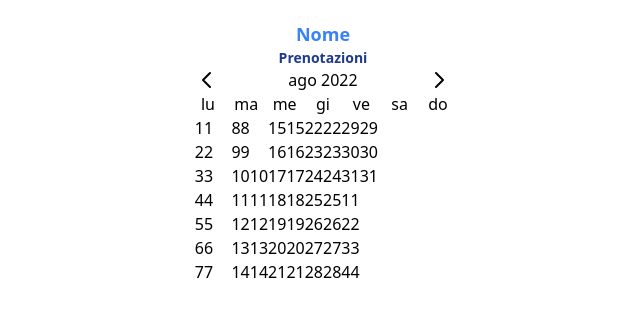
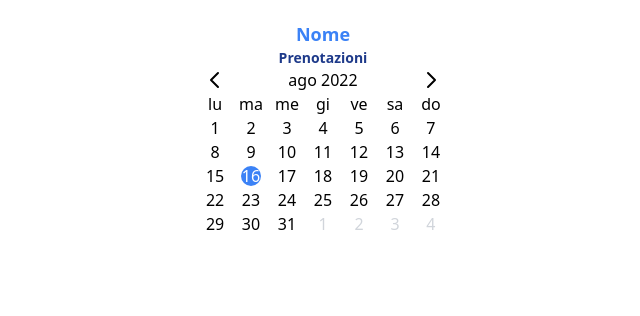
Before and after one commit to squalonero/booking-pc, a React (Create React App) app: page / in a window 1280 px wide. Shown: the top 316 px of the page, without its empty margins (317-957 px from the left). Built offline with nearby package versions, Linux system fonts and the light colour scheme; a web font is replaced by a local one.

Commit message:
Styled calendar

```diff
--- a/src/components/Calendar/Calendar.jsx
+++ b/src/components/Calendar/Calendar.jsx
@@ -120,24 +120,30 @@ const Calendar = () => {
       week.dates.forEach((d, i) => {
         days.push(
           <div
-            className={` ${
-              !d.isCurrentMonth ? 'disabled' : d.isCurrentDay ? 'selected' : ''
+            className={`day mx-auto ${
+              !d.isCurrentMonth
+                ? 'text-gray-300'
+                : d.isCurrentDay
+                ? 'relative text-white'
+                : ''
             }`}
             key={i}
           >
-            <span className="">{d.day}</span>
-            <span className="">{d.day}</span>
+            {d.isCurrentDay && (
+              <span className="bg-blue-500 rounded-full absolute w-5 h-5 top-[50%] left-[50%] translate-x-[-50%] translate-y-[-50%] z-0" />
+            )}
+            <span className="relative z-1">{d.day}</span>
           </div>
         )
       })
       rows.push(
-        <div className="" key={index}>
+        <div className="grid grid-cols-7 gap-3" key={index}>
           {days}
         </div>
       )
       days = []
     })
-    return <div className="grid grid-cols-7">{rows}</div>
+    return <div className="grid">{rows}</div>
   }
 
   return (
```
